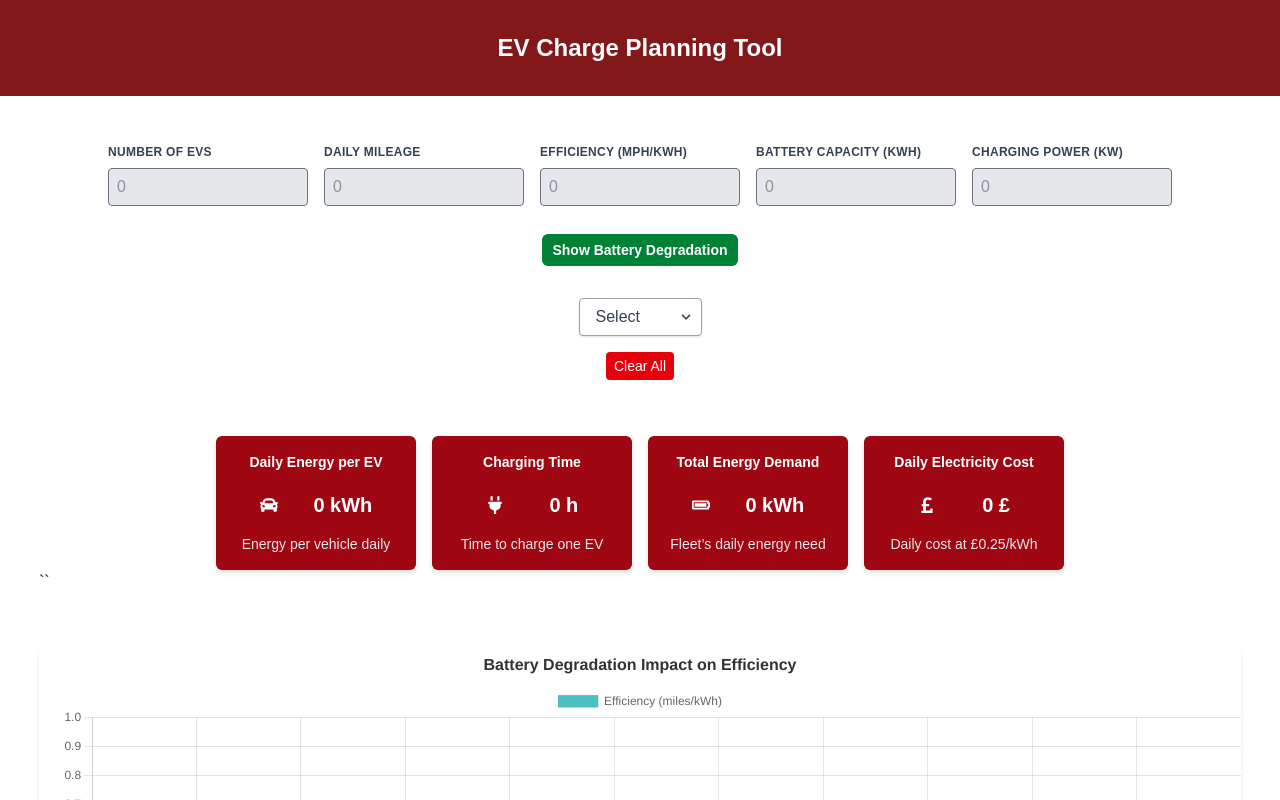
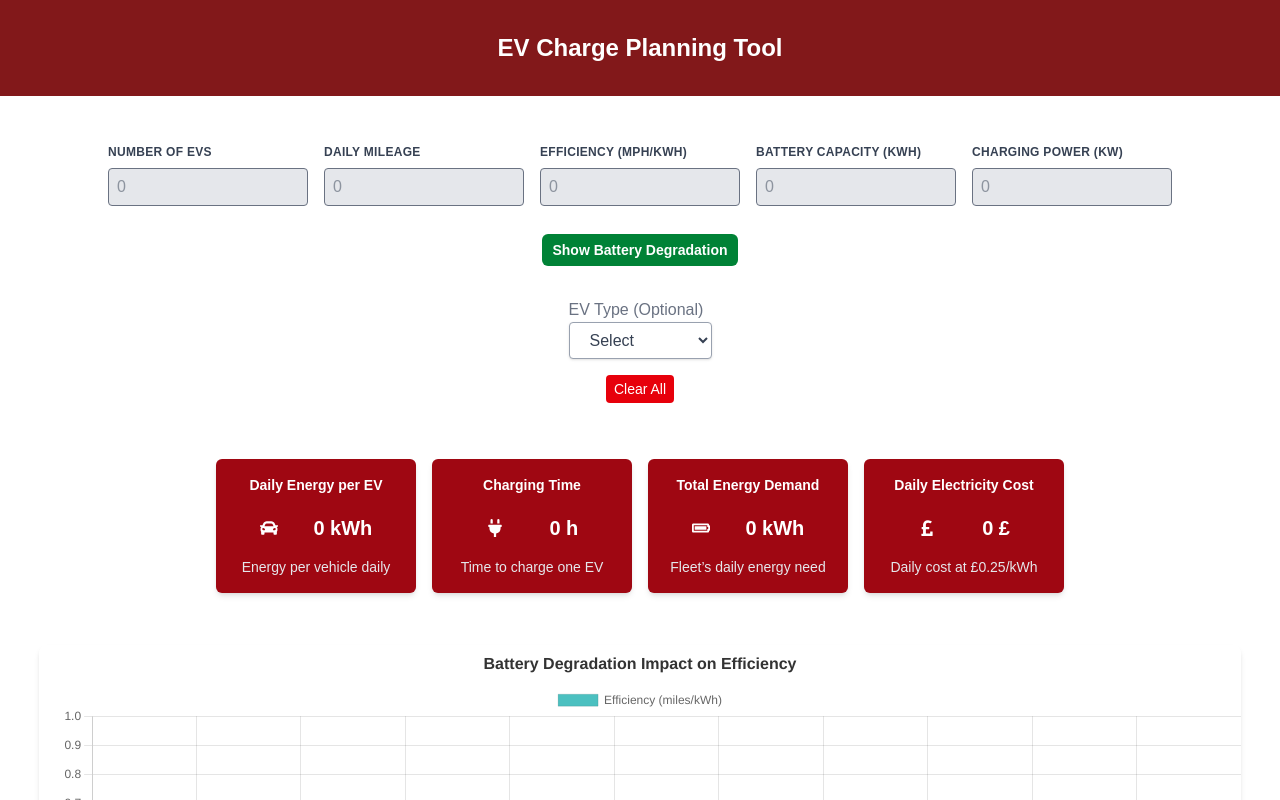
Before and after one commit to xFinVi/EvChargePlanner, a Next.js app: page / in a window 1280 px wide. Shown: the top 800 px of the page. Built offline with nearby package versions, Linux system fonts and the light colour scheme.

Commit message:
added comments to code

```diff
--- a/src/app/components/BatteryTable/BatteryTable.tsx
+++ b/src/app/components/BatteryTable/BatteryTable.tsx
@@ -13,16 +13,17 @@ interface BatteryDegradationTableProps {
 export default function BatteryDegradationTable({
   formData,
 }: BatteryDegradationTableProps) {
-  // extracting the data from the form and converting them to numbers to complete our calculations
-  const batteryCapacity = Number(formData.batteryCapacity) || 0;
-  const currentBatteryHealth = Number(formData.currentBatteryHealth) || 100;
-  const degradationRate = Number(formData.degradationRate) || 0;
-  const efficiency = Number(formData.efficiency) || 0;
-  const annualMileage = Number(formData.annualMileage) || 0;
-  const currentMileage = Number(formData.currentMileage) || 0;
-  const years = Number(formData.years) || 0;
+  // extracting the data from the form to complete our calculations
+  const batteryCapacity = formData.batteryCapacity || 0;
+  const currentBatteryHealth = formData.currentBatteryHealth || 100;
+  const degradationRate = formData.degradationRate || 0;
+  const efficiency = formData.efficiency || 0;
+  const annualMileage = formData.annualMileage || 0;
+  const currentMileage = formData.currentMileage || 0;
+  const years = formData.years || 0;
 
-  // Validation function to check if all required data is present and valid
+ //  checking if all required data is present and valid
+// Using useMemo to recompute only when dependencies change, to avoid re-renders and optimise performance
 const isDataComplete = useMemo(() => {
   return (
     batteryCapacity > 0 &&
@@ -35,23 +36,27 @@ export default function BatteryDegradationTable({
   );
 }, [
   batteryCapacity,
-    currentBatteryHealth,
   degradationRate,
   efficiency,
   annualMileage,
   currentMileage,
   years,
+  currentBatteryHealth,
 ]);
 
+
+// useMemo memoizes the result of the function, re calculating it only when one of the dependencies changes.
+//  This prevents unnecessary recalculations
+//  The dependencies array includes all variables that we are watching .
+// - If any of these dependencies change, useMemo will recompute our variable, otherwise, it returns the cached value.
+
   const degradationData = useMemo(() => {
-    if (!isDataComplete) {
-      return [];
-    }
+    if (!isDataComplete) return [];
 
     const initialCapacity = batteryCapacity * (currentBatteryHealth / 100);
     const replacementThreshold = batteryCapacity * 0.7; // 70% of battery threshold capacity to replace
     const replacementMileageThreshold = 150_000;
-
+ // create an array of all degrdation data for each year
     return Array.from({ length: years + 1 }, (_, year) => {
       const remainingCapacity =
         initialCapacity * Math.pow(1 - (degradationRate / 100), year); // calculates the input of the user as a percentage so if the user adds 2 its considered a 2%
@@ -64,7 +69,7 @@ export default function BatteryDegradationTable({
 
       return {
         year,
-        remainingCapacity: remainingCapacity.toFixed(2),
+        remainingCapacity: remainingCapacity.toFixed(2), //formating the results
         healthPercentage: Number(healthPercentage.toFixed(1)),
         estimatedRange: Number(estimatedRange.toFixed(0)),
         totalMileage: toDecimalMark(totalMileage),
@@ -105,8 +110,8 @@ export default function BatteryDegradationTable({
       {formData.degradationRate && (
         <p className="text-center text-gray-500">
           {" "}
-          An estimate based on a {Number(formData.degradationRate) * 100}%
-          degradation rate per year.
+          An estimate based on a {formData.degradationRate}%
+          battery degradation rate per year.
         </p>
       )}
       <table className="w-full mt-4 text-xs bg-gray-50 sm:text-sm">
@@ -122,15 +127,16 @@ export default function BatteryDegradationTable({
         </thead>
         <tbody>
           {degradationData.map((row) => {
-            // converting the string to a number without special characters to make comparison
+            // converting the string to a number and 'removing' special characters to make comparison
             const mileageNumber = Number(row.totalMileage.replace(/,/g, ""));
-
+  //  conditional classes to display numbers in differnt colors
             const healthColor =
               row.healthPercentage >= 80
                 ? "text-green-600"
                 : row.healthPercentage >= 65
                 ? "text-yellow-600"
                 : "text-red-600";
+
             const mileageColor =
               mileageNumber < 80000
                 ? "text-green-600"
@@ -149,6 +155,8 @@ export default function BatteryDegradationTable({
                 : "text-red-600";
 
             return (
+
+              /* MAPPING THROGUH ARA DATA AND DISPLAYING THEM IN A TABLE FORMAT */
               <tr
                 key={row.year}
                 className="text-center text-gray-700 border-gray-400"
--- a/src/app/components/EVSelector/EVSelector.tsx
+++ b/src/app/components/EVSelector/EVSelector.tsx
@@ -5,56 +5,71 @@ import { FormInputs } from "@/app/Types/formSchema";
 import { EVTemplate } from "@/app/Types/formData";
 import { EV_TYPES } from "@/app/Constants/DBdata";
 
+//  props for EVSelector component
 interface EVSelectorProps {
-  form: UseFormReturn<FormInputs>;
+  form: UseFormReturn<FormInputs>; // The form prop is the form instance from react-hook-form
 }
 
 const EVSelector: React.FC<EVSelectorProps> = ({ form }) => {
+
   const [templates, setTemplates] = useState<EVTemplate[]>([]);
   const [loading, setLoading] = useState(false);
   const [error, setError] = useState<string | null>(null);
 
+  // Destructure form methods
   const { register, watch, setValue } = form;
+
+  // Watch the 'evType' to see which EV type is selected
   const evType = watch("evType");
+
   useEffect(() => {
+    //  if 'evType' is selected and the template for this EV type isn't already loaded
     if (evType && !templates.find((t) => t.name === evType)) {
-      setLoading(true);
+      setLoading(true); //  loading  to true
+
+      //fetch the template data for the EV type
       const fetchTemplate = async () => {
         try {
+          // API call to fetch the template data for the backend
           const res = await fetch(`/api/templates/${evType}`);
           if (!res.ok) setError(`Failed to fetch ${evType} data`);
+
+          // parse JSON response into an EVTemplate
           const data: EVTemplate = await res.json();
+
+          // Add the fetched template to the templates array and update state
           setTemplates((prev) => [...prev, data]);
-          setValue("efficiency", data.efficiency);
-          setValue("batteryCapacity", data.batteryCapacity);
+
+          // Populate the form with the fetched data (efficiency and battery capacity)
+          setValue("efficiency", Number(data.efficiency));
+          setValue("batteryCapacity", Number(data.batteryCapacity));
         } catch (err) {
+
           setError(`Failed to load ${evType} details, ${err}`);
         } finally {
-          setLoading(false);
+          setLoading(false); // Set loading to false after  fetch
         }
       };
-      fetchTemplate();
+
+      fetchTemplate(); // Call fetchTemplate
     } else if (evType) {
-      // Use the already loaded template if it's available
+      // If the EV type is already in the templates array, use it to populate the form
       const existingTemplate = templates.find((t) => t.name === evType);
       if (existingTemplate) {
-        setValue("efficiency", existingTemplate.efficiency.toString());
-        setValue(
-          "batteryCapacity",
-          existingTemplate.batteryCapacity.toString()
-        );
+        setValue("efficiency", Number(existingTemplate.efficiency));
+        setValue("batteryCapacity", Number(existingTemplate.batteryCapacity));
       }
     }
-  }, [evType, templates, setValue]);
+  }, [evType, templates, setValue]); // Dependency array: rerun the effect when 'evType' or 'templates' change
 
   return (
     <div className="max-w-[185px] mx-auto mt-8 inline-block relative">
-      {/* <label htmlFor="evType" className="text-gray-500">
+      <label htmlFor="evType" className="text-gray-500">
         EV Type (Optional)
-      </label> */}
+      </label>
       <select
         id="evType"
-        className="block w-full px-4 py-2 pr-8 leading-tight text-gray-700 bg-white border border-gray-400 rounded shadow appearance-none hover:border-gray-500 focus:outline-none focus:shadow-outline"
+        className="block w-full px-4 py-2 pr-8 leading-tight text-gray-700 bg-white border border-gray-400 rounded shadow hover:border-gray-500 focus:outline-none focus:shadow-outline"
         {...register("evType")}
         disabled={loading}
       >
@@ -65,15 +80,7 @@ const EVSelector: React.FC<EVSelectorProps> = ({ form }) => {
           </option>
         ))}
       </select>
-      <div className="absolute inset-y-0 right-0 flex items-center px-2 text-gray-700 pointer-events-none">
-        <svg
-          className="w-4 h-4 fill-current"
-          xmlns="http://www.w3.org/2000/svg"
-          viewBox="0 0 20 20"
-        >
-          <path d="M9.293 12.95l.707.707L15.657 8l-1.414-1.414L10 10.828 5.757 6.586 4.343 8z" />
-        </svg>
-      </div>
+
 
       {loading && <p className="mt-2 text-gray-500">Loading details...</p>}
       {error && <p className="mt-2 text-red-500">{error}</p>}
--- a/src/app/components/Input/Input.tsx
+++ b/src/app/components/Input/Input.tsx
@@ -5,7 +5,7 @@ interface InputProps {
   id: string;
   type: string;
   error?: string;
-  [key: string]: unknown; // To allow for any other props
+  [key: string]: unknown; // To allow for any other props as key:value pair
 }
 
 const Input: React.FC<InputProps> = ({ label, id, type, error, ...props }) => {
--- a/src/app/page.tsx
+++ b/src/app/page.tsx
@@ -28,7 +28,7 @@ const Home: React.FC = () => {
       </div>
       <div className="mx-auto">
 
-        {/* render Navbar and pass formData to child   */}
+        {/* render  navbar component which handles user inputs and updates the fomrData  */}
         <Navbar
           onFormChange={(data) => {
             setFormData((prev) => ({ ...prev, ...data }));
@@ -36,16 +36,19 @@ const Home: React.FC = () => {
         />
         <div className="w-full mx-auto flex flex-col gap-3 mt-10  max-w-[1250px] px-6">
           <div className="flex-1">
+{/* Results component which renders the results data and displays key calculations based on user inputs*/}
             <Results formData={formData} />
-            ``
+
           </div>
           <div className="flex-1 my-10 w-full md:w-[650] mx-auto md:h-[415px]">
+            {/* Battery degradation chart  */}
             <BatteryDegradationChart
               efficiency={formData.efficiency}
               degradationRate={formData.degradationRate}
               years={formData.years}
             />
           </div>
+           {/* Battery degradation table - displays numerical breakdown of EV wear for each year*/}
           <BatteryDegradationTable formData={formData} />
         </div>
       </div>
--- a/src/app/utils/utils.tsx
+++ b/src/app/utils/utils.tsx
@@ -17,7 +17,7 @@ export const calculateTotalEnergyDemand = (
 export const toDecimalMark = (num: number): string =>
   num.toLocaleString("en-GB");
 
-export const isValidNumber = (value: number) => !isNaN(value) && value > 0;
+
 
 //   Daily Energy Consumption per EV – how would you calculate this?
 // • Charging Time Required per Vehicle – how would you calculate this?
```
Also changed, not shown: src/app/components/BatteryDegradationChart/BatteryDegradationChart.tsx (+10 -5 lines), src/app/components/Navbar/Navbar.tsx (+10 -7 lines), src/app/components/Results/Results.tsx (+22 -17 lines). Lines whose indentation alone changed are shown as unchanged.
